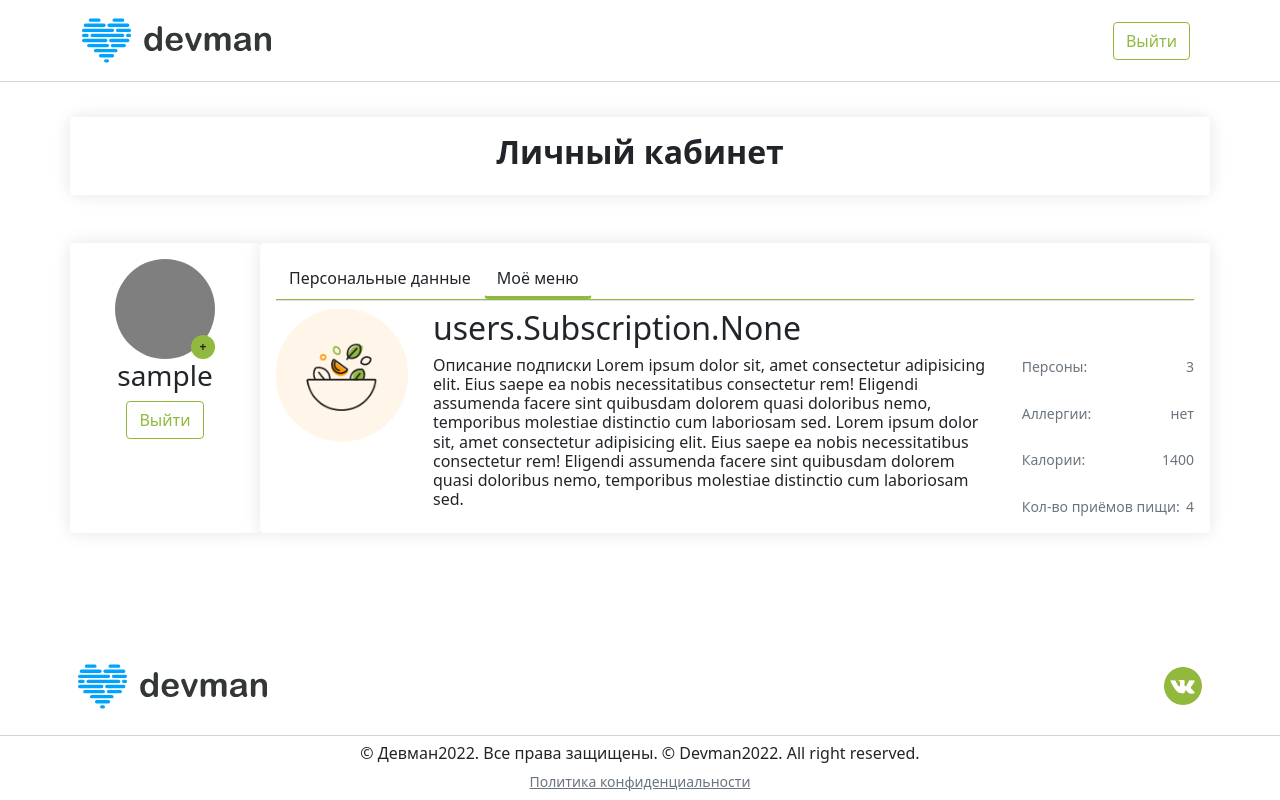
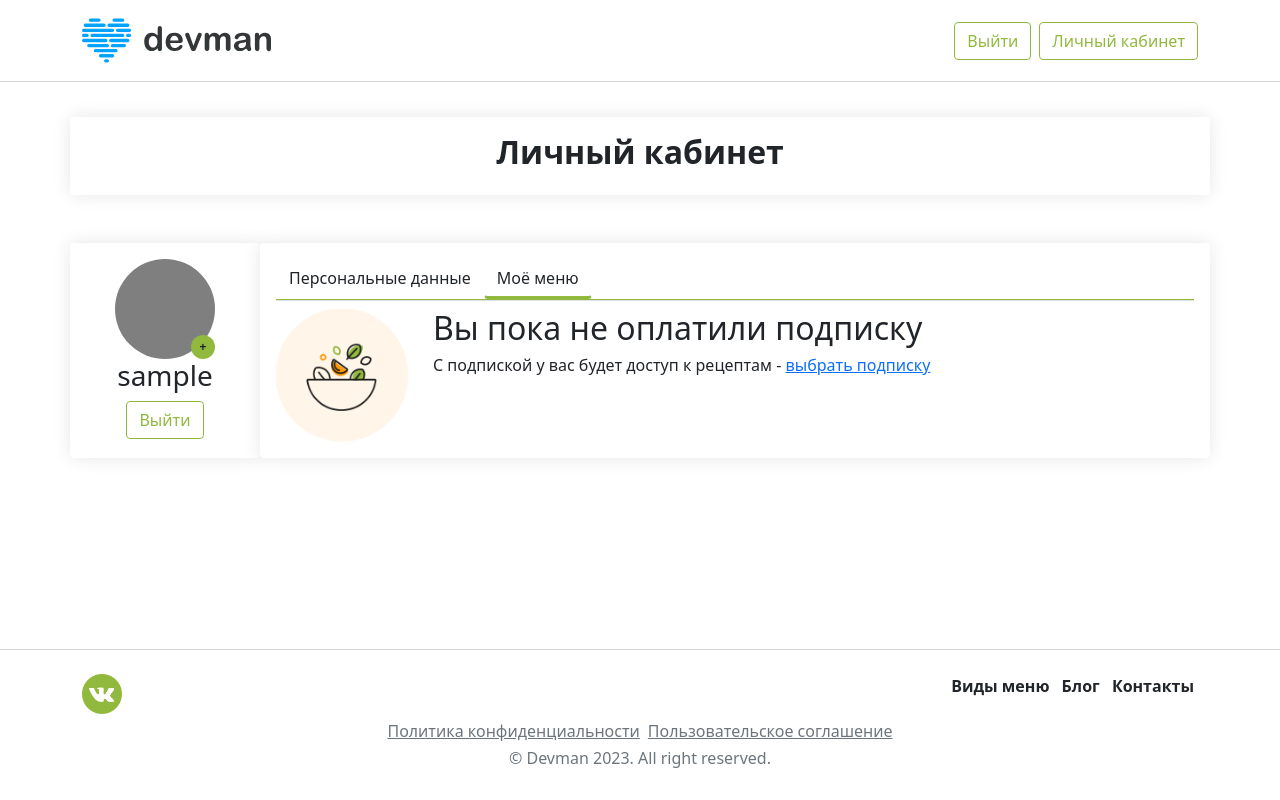
Before and after one commit to SergeyPostnikov/food_recipe_dockered, a Django app: page /user/1/ in a window 1280 px wide, after a click on "Моё меню". Run offline with Django 4.2, Linux system fonts and the light colour scheme; the visitor is signed in with stand-in values (Sample User, id 1); data comes from the database, SQL or seed files in the repository.

Commit message:
update personal page

```diff
--- a/FoodPlan/users/models.py
+++ b/FoodPlan/users/models.py
@@ -42,7 +42,7 @@
         verbose_name_plural = "Подписки"
 
     def __str__(self):
-        return f'{self.get_subscription_display()} {self.user} до {self.expiration_date}'
+        return f'{self.get_duration_months_display()} {self.user} до {self.expiration_date}'
 
     def is_expired(self):
         if self.expiration_date:
--- a/FoodPlan/users/templates/lk.html
+++ b/FoodPlan/users/templates/lk.html
@@ -1,27 +1,9 @@
+{% extends "base.html" %}
 {% load static %}
-<!DOCTYPE html>
-<html lang="en">
-
-<head>
-    <meta charset="UTF-8">
-    <meta http-equiv="X-UA-Compatible" content="IE=edge">
-    <meta name="viewport" content="width=device-width, initial-scale=1.0">
-    <link href="https://cdn.jsdelivr.net/npm/bootstrap@5.0.2/dist/css/bootstrap.min.css" rel="stylesheet"
-        integrity="sha384-EVSTQN3/azprG1Anm3QDgpJLIm9Nao0Yz1ztcQTwFspd3yD65VohhpuuCOmLASjC" crossorigin="anonymous">
-    <link rel="stylesheet" href="{% static 'css/style.css' %}">
-    <title>Foodplan 2021 - Меню на неделю FOODPLAN</title>
-</head>
-<body>
-    <header>
-        <nav class="navbar navbar-expand-md navbar-light fixed-top navbar__opacity">
-            <div class="container">
-                <a class="navbar-brand" href="{% url 'start_page' %}">
-                    <img src="{% static 'img/logo.8d8f24edbb5f.svg' %}" height="55" width="189" alt="">
-                </a>
-                <a href="{% url 'logout' %}" class="btn shadow-none btn-outline-success foodplan_green foodplan__border_green me-2">Выйти</a>
-            </div>
-        </nav>
-    </header>
+{% block title %}
+    <title> Личный кабинет </title>
+{% endblock title %}
+{% block content %}
     <main style="margin-top: calc(2rem + 85px);">
         <section>
             <div class="container">
@@ -95,39 +77,25 @@
 
                                         <div class="col-10 col-md-10">
                                             <div class="row">
-                                                {% if user.subscription %}
+                                                {% if subscription %}
                                                 <div class="col-12">
-                                                    <h2>{{user.subscription}}</h2>
+                                                    <h2>Подписка '{{subscription.get_duration_months_display}}'</h2>
                                                 </div>
 
                                                 <div class="col-md-12 col-lg-9">
-                                                    <h6>Описание подписки Lorem ipsum dolor sit, amet consectetur adipisicing elit. Eius saepe ea nobis necessitatibus
-                                                        consectetur rem! Eligendi assumenda facere sint quibusdam dolorem quasi doloribus nemo, temporibus molestiae
-                                                        distinctio cum laboriosam sed. Lorem ipsum dolor sit, amet consectetur adipisicing elit. Eius saepe ea nobis
-                                                        necessitatibus consectetur rem! Eligendi
-                                                        assumenda facere sint quibusdam dolorem quasi doloribus nemo, temporibus molestiae distinctio cum laboriosam
-                                                        sed.</h6>
+                                                    <h6>С подпиской вам доступны рецепты с {{subscription.start_date}} до {{subscription.expiration_date}}</h6>
                                                 </div>
                                                 <div class="col-md-12 col-lg-3 text-muted d-flex flex-column justify-content-between">
                                                     <div class="d-flex flex-row justify-content-between">
-                                                        <small>Персоны: </small><small>3</small>
-                                                    </div>
-                                                    <div class="d-flex flex-row justify-content-between">
                                                         <small>Аллергии: </small><small>нет</small>
                                                     </div>
-                                                    <div class="d-flex flex-row justify-content-between">
-                                                        <small>Калории: </small><small>1400</small>
-                                                    </div>
-                                                    <div class="d-flex flex-row justify-content-between">
-                                                        <small>Кол-во приёмов пищи: </small><small>4</small>
-                                                    </div>
-
                                                 </div>
                                                 {% else %}
                                                     <div class="col-12">
                                                         <h2>Вы пока не оплатили подписку</h2>
                                                         <div class="col-md-12 col-lg-9">
-                                                            <h6>С подпиской у вас будет доступ к рецептам</h6>
+                                                            <h6>С подпиской у вас будет доступ к рецептам - <a href="{% url 'order' %}">выбрать подписку</a></h6>
+
                                                         </div>
                                                     </div>
 
@@ -144,29 +112,4 @@
             </div>
         </section>
     </main>
-    <footer>
-        <nav class="navbar navbar-expand-md navbar-light mt-5">
-            <div class="container p-2">
-                <a class="navbar-brand" href="#">
-                    <img src="{% static 'img/logo.8d8f24edbb5f.svg' %}" height="55" width="189" alt="">
-                </a>
-                <div class="footer__sideBtns d-flex">
-                    <a href="#">
-                        <img src="{% static 'img/vk.png' %}" height="38" width="auto" alt="">
-                    </a>
-                </div>
-            </div>
-        </nav>
-    </footer>
-    <footer class="footer pt-2" style="border-top: 1px solid lightgray;">
-        <div class="container d-flex flex-row justify-content-center mb-2">
-            <small class="text-center">
-                <h6>© Девман2022. Все права защищены. © Devman2022. All right reserved.</h6><a href="#"
-                    class="link-secondary">Политика конфиденциальности</a>
-            </small>
-        </div>
-    </footer>
-    <script src="https://cdn.jsdelivr.net/npm/bootstrap@5.0.2/dist/js/bootstrap.bundle.min.js"
-        integrity="sha384-MrcW6ZMFYlzcLA8Nl+NtUVF0sA7MsXsP1UyJoMp4YLEuNSfAP+JcXn/tWtIaxVXM"
-        crossorigin="anonymous"></script>
-</body>
+{% endblock content %}
--- a/FoodPlan/users/views.py
+++ b/FoodPlan/users/views.py
@@ -6,7 +6,7 @@
 from django.contrib.auth.forms import AuthenticationForm
 from .forms import SiteUserCreationForm
 
-from .models import SiteUser
+from .models import SiteUser, Subscription
 
 
 def login_view(request):
@@ -33,10 +33,15 @@
 @login_required
 def veiw_lk(request, pk):
     user = get_object_or_404(SiteUser, pk=pk)
+    subscription = Subscription.objects.filter(user=user).first()
+    context = {
+        'subscription': subscription,
+        'user': user
+    }
     return render(
         request,
         'lk.html',
-        context={'user': user}
+        context
     )
 
 
```
